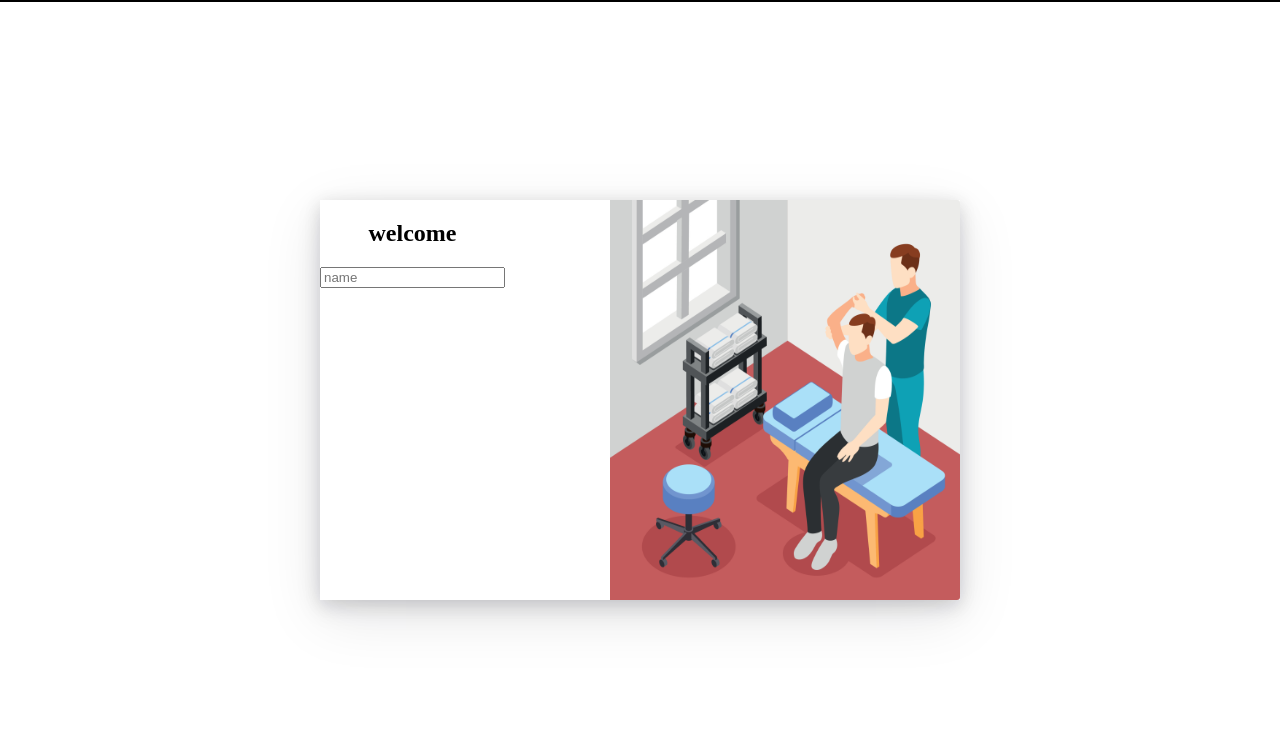
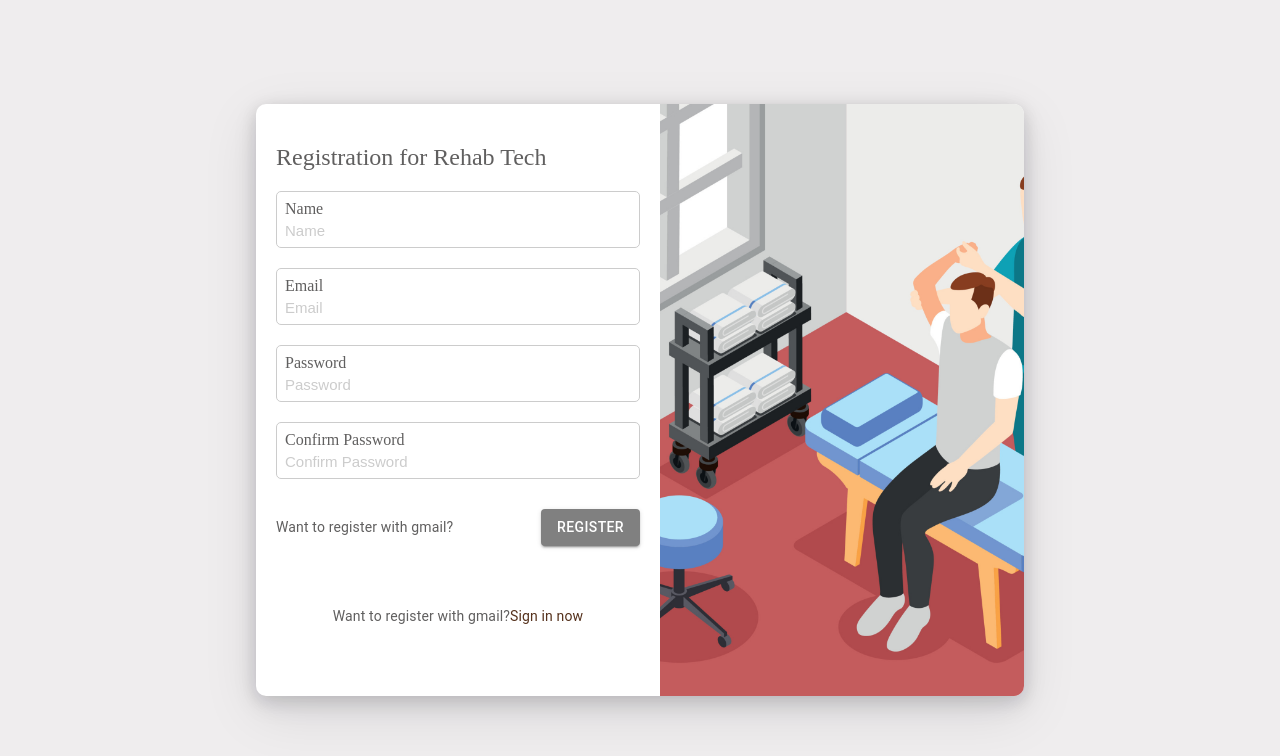
Before and after one commit to Muhammadjamil556/RehabTech, a React (Create React App) app: page / in a window 1280 px wide. Shown: the top 756 px of the page. Built offline with nearby package versions, Linux system fonts and the light colour scheme.

Commit message:
sign up page created

```diff
--- a/src/App.css
+++ /dev/null
@@ -1,38 +0,0 @@
-.App {
-  text-align: center;
-}
-
-.App-logo {
-  height: 40vmin;
-  pointer-events: none;
-}
-
-@media (prefers-reduced-motion: no-preference) {
-  .App-logo {
-    animation: App-logo-spin infinite 20s linear;
-  }
-}
-
-.App-header {
-  background-color: #282c34;
-  min-height: 100vh;
-  display: flex;
-  flex-direction: column;
-  align-items: center;
-  justify-content: center;
-  font-size: calc(10px + 2vmin);
-  color: white;
-}
-
-.App-link {
-  color: #61dafb;
-}
-
-@keyframes App-logo-spin {
-  from {
-    transform: rotate(0deg);
-  }
-  to {
-    transform: rotate(360deg);
-  }
-}
--- a/src/App.js
+++ b/src/App.js
@@ -1,4 +1,3 @@
-import "./App.css";
 import { Registration } from "./components/registration";
 
 function App() {
--- a/src/components/registration/index.js
+++ b/src/components/registration/index.js
@@ -2,7 +2,8 @@ import React from "react";
 
 import image1 from "../../assets/physiotherapy-and-rehabilitation-background-vector.jpg";
 import { makeStyles } from "@mui/styles";
-import { Box } from "@mui/material";
+import { Box, Typography } from "@mui/material";
+import Button from "@mui/material/Button";
 
 export const Registration = () => {
   const classes = useStyles();
@@ -12,13 +13,90 @@ export const Registration = () => {
         <div className={classes.module}>
           <div className={classes.moduleContainer}>
             <div className={classes.leftModule}>
-              <h2 className={classes.heading}>welcome</h2>
+              <h2 className={classes.heading}>Registration for Rehab Tech</h2>
               <form>
-                <input placeholder="name" type="text" />
+                <div className={classes.formContainer}>
+                  <Box className={classes.inputBlock}>
+                    <label>Name</label>
+                    <input
+                      type="name"
+                      autoComplete="off"
+                      name="name"
+                      id="name"
+                      placeholder="Name"
+                      className={classes.inputField}
+                    />
+                  </Box>
+
+                  <Box className={classes.inputBlock}>
+                    <label>Email</label>
+                    <input
+                      type="email"
+                      name="email"
+                      autoComplete="off"
+                      id="email"
+                      placeholder="Email"
+                      className={classes.inputField}
+                    />
+                  </Box>
+                  <Box className={classes.inputBlock}>
+                    <label>Password</label>
+                    <input
+                      type="password"
+                      autoComplete="off"
+                      name="password"
+                      id="password"
+                      placeholder="Password"
+                      className={classes.inputField}
+                    />
+                  </Box>
+
+                  <Box className={classes.inputBlock}>
+                    <label>Confirm Password</label>
+                    <input
+                      type="password"
+                      autoComplete="off"
+                      name="confirm_password"
+                      id="confirm_password"
+                      placeholder="Confirm Password"
+                      className={classes.inputField}
+                    />
+                  </Box>
+
+                  <Box
+                    sx={{
+                      display: "flex",
+                      alignItems: "center",
+                      justifyContent: "space-between",
+                    }}
+                  >
+                    <Typography variant="body2">
+                      Want to register with gmail?
+                    </Typography>
+                    <Button
+                      sx={{ background: "grey", margin: "10px 0px" }}
+                      variant="contained"
+                    >
+                      Register
+                    </Button>
+                  </Box>
+
+                  <Box sx={{ margin: "50px 0px", textAlign: "center" }}>
+                    <Typography variant="body2">
+                      Want to register with gmail?
+                      <a
+                        href="https://www.w3schools.com"
+                        className={classes.aTag}
+                      >
+                        Sign in now{" "}
+                      </a>
+                    </Typography>
+                  </Box>
+                </div>
               </form>
             </div>
             <Box className={classes.rightModule}>
-              <img className={classes.imgContainer} src={image1} />
+              <img className={classes.imgContainer} src={image1} alt="pic" />
             </Box>
           </div>
         </div>
@@ -29,26 +107,83 @@ export const Registration = () => {
 
 const useStyles = makeStyles((theme) => ({
   container: {
-    border: "1px solid black ",
+    position: "fixed",
+    top: 0,
+    left: 0,
+    right: 0,
+    bottom: 0,
+    backgroundColor: "#efedee",
+    display: "flex",
+    justifyContent: "center",
+    alignItems: "center",
+    color: "rgb(96, 95, 95)",
   },
-  module: {},
+  module: {
+    width: "100%",
+    // height: '60px',  // Commented out height property
+    background: "rgba(51, 51, 51, 0.5)",
+    display: "flex",
+    flexDirection: "column",
+    alignItems: "center",
+    justifyContent: "center",
+    transition: "0.4s",
+  },
   moduleContainer: {
-    display: "flex",
-    justifyContent: "space-between",
     boxShadow:
       "rgba(17, 17, 26, 0.1) 0px 4px 16px, rgba(17, 17, 26, 0.1) 0px 8px 24px, rgba(17, 17, 26, 0.1) 0px 16px 56px",
+    display: "flex",
+    maxWidth: "60vw",
+    width: "100%",
+    borderRadius: "10px",
+    overflow: "hidden",
     position: "absolute",
-    maxWidth: "50vw",
-    width: "100%",
-    height: "50vh",
-    top: "25%",
-    left: "25%",
+    transitionDuration: "0.3s",
+    background: "#fff",
+  },
+  heading: {
+    fontWeight: 400,
   },
   imgContainer: {
-    maxWidth: "350px",
     width: "100%",
-    maxHeight: "50vh",
     height: "100%",
     borderRadius: "0px 3px 3px 0px",
+    objectFit: "cover",
+  },
+
+  rightModule: {
+    overflow: " hidden",
+    flex: 2,
+  },
+  leftModule: {
+    flex: 2,
+    padding: "20px 20px 20px",
+    opacity: 1,
+    transitionDuration: "0.5s",
+  },
+  inputBlock: {
+    display: "flex",
+    flexDirection: "column",
+    border: "1px solid #ccc",
+    borderRadius: "5px",
+    padding: "8px",
+    marginBottom: "20px",
+  },
+
+  inputField: {
+    outline: 0,
+    border: 0,
+    padding: "4px 0 0",
+    fontSize: "15px",
+    color: "rgb(132, 131, 132)",
+    opacity: 1,
+    "&::-moz-placeholder": { color: "#ccc", opacity: 1 },
+    "&:-ms-input-placeholder": { color: "#ccc", opacity: 1 },
+    "&::placeholder": { color: "#ccc", opacity: 1 },
+    "&:focus-within": { borderColor: "#8c7569" },
+    "&focus-within .input-label": { color: "rgba(140, 117, 105, 0.8)" },
+  },
+  aTag: {
+    textDecoration: "none",
+    color: "#55311c",
   },
 }));
```
Also changed, not shown: src/units/buttons/index.js (added, +7 -0 lines), 1 other file (tests, documents, lock files or other folders).
